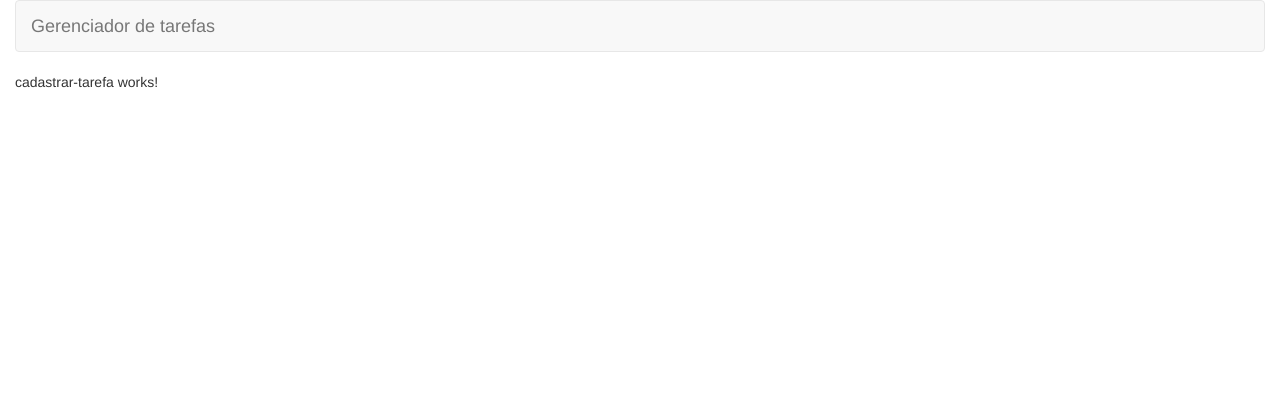
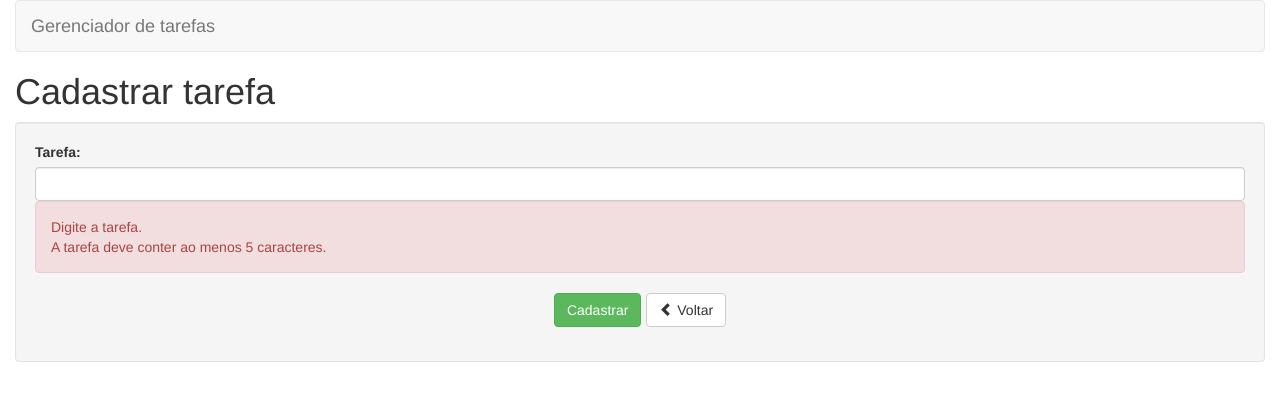
Before and after one commit to NycolasR/gerenciador-de-tarefas, an Angular app: page /tarefas/cadastrar in a window 1280 px wide. Shown: the top 400 px of the page. Built offline with nearby package versions, Linux system fonts and the light colour scheme.

Commit message:
Update cadastrar-tarefa.component.html

```diff
--- a/src/app/tarefas/cadastrar/cadastrar-tarefa.component.html
+++ b/src/app/tarefas/cadastrar/cadastrar-tarefa.component.html
@@ -1 +1,36 @@
-<p>cadastrar-tarefa works!</p>
+<h1>Cadastrar tarefa</h1>
+
+<div class="well">
+  <form>
+    <div class="form-group">
+      <label for="nome">Tarefa:</label>
+      <input
+        type="text"
+        class="form-control"
+        id="nome"
+        name="nome"
+        minlength="5"
+        required
+      />
+      <div class="alert alert-danger">
+        <div>Digite a tarefa.</div>
+        <div>A tarefa deve conter ao menos 5 caracteres.</div>
+      </div>
+    </div>
+    <div class="form-group text-center">
+      <input
+        style="margin-right: 5px"
+        type="submit"
+        class="btn btn-success"
+        value="Cadastrar"
+      />
+      <a class="btn btn-default">
+        <span
+          class="glyphicon glyphicon-chevron-left"
+          aria-hidden="true"
+        ></span>
+        Voltar
+      </a>
+    </div>
+  </form>
+</div>
```
